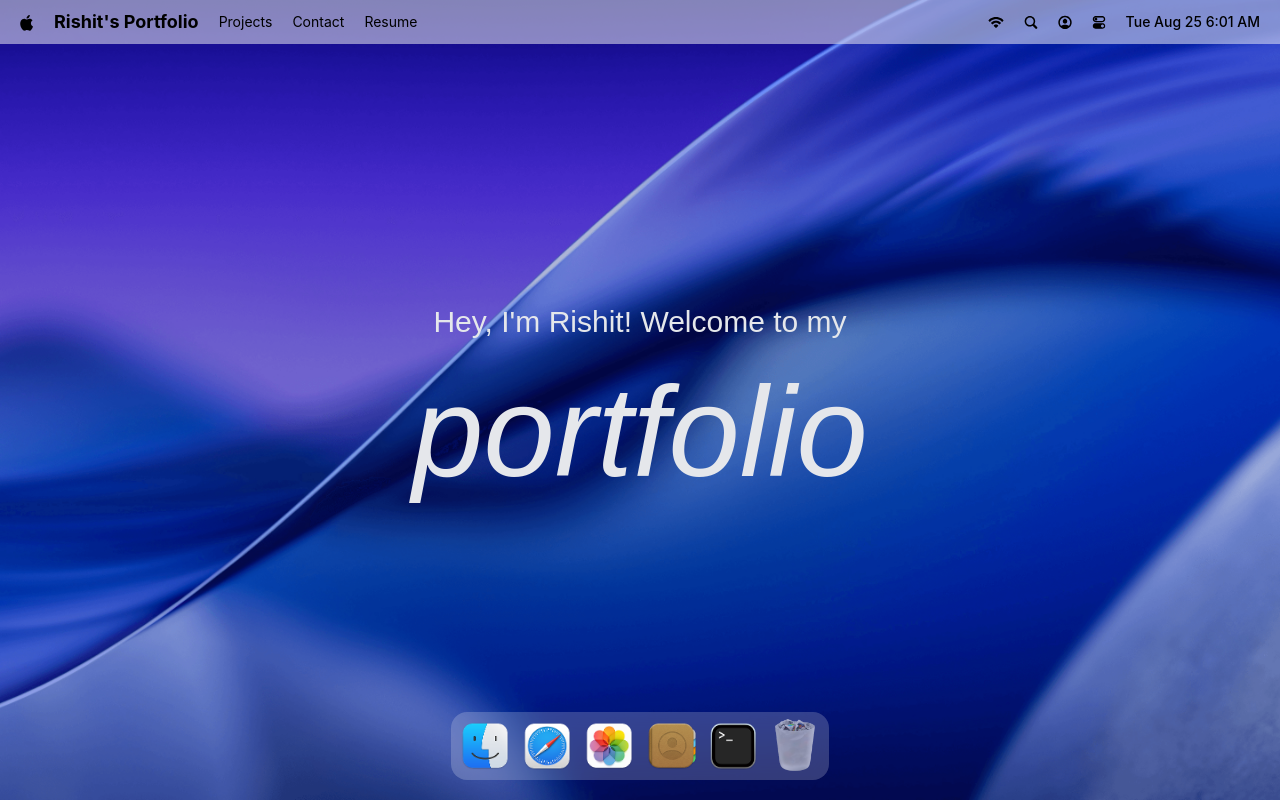
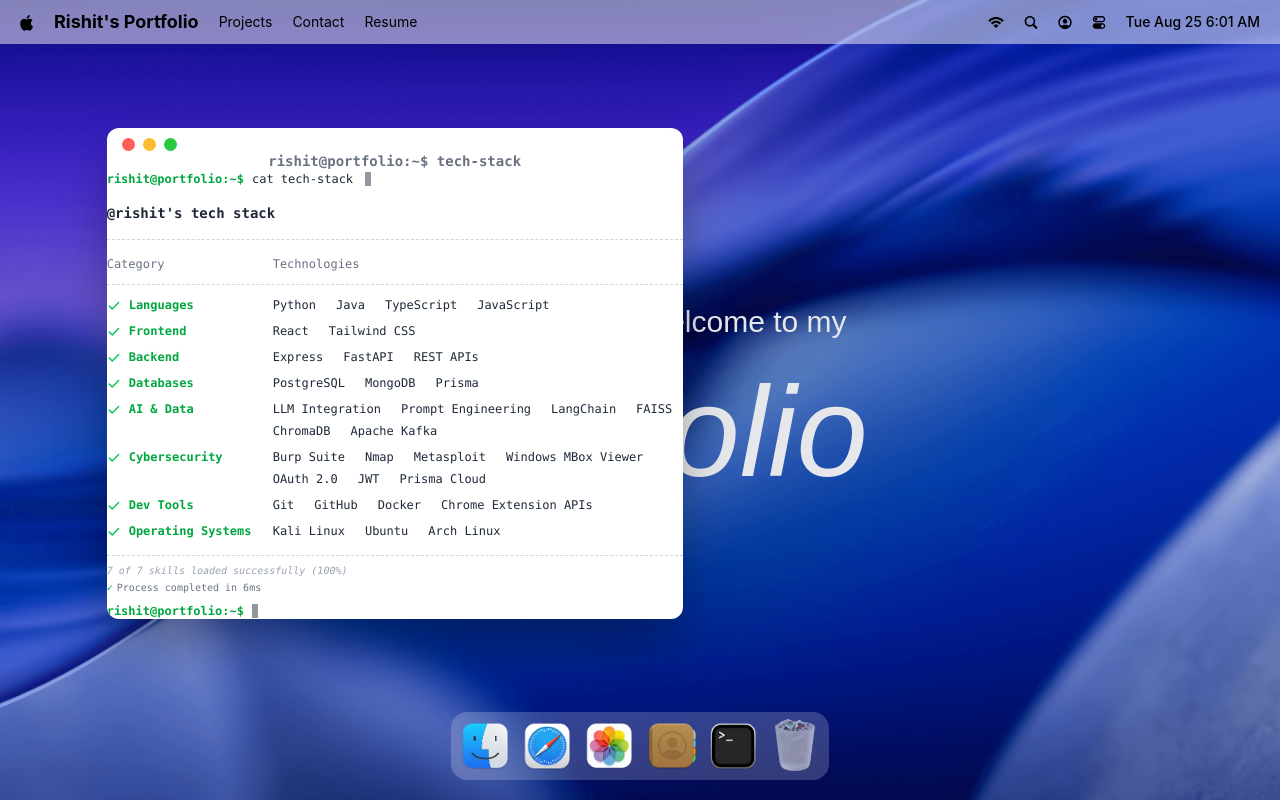
Before and after one commit to ghostreindeer09/portfolio, a React (Vite) app: page / in a window 1280 px wide. Both pictures are taken after a click on the button 733 px from the left and 746 px from the top of the page. Built offline with nearby package versions, Linux system fonts and the light colour scheme; a web font is replaced by a local one.

Commit message:
Implemented a HOC state and added the the first window - terminal

```diff
--- a/src/App.jsx
+++ b/src/App.jsx
@@ -1,12 +1,16 @@
 
 import { Dock,Navbar, Welcome } from "./components";
-
+import { Terminal } from "./windows";
+import gsap from "gsap";
+import { Draggable} from "gsap/Draggable";
+gsap.registerPlugin(Draggable);
 const App = () => {
   return (
     <main>
       <Navbar />
       <Welcome />
       <Dock />
+      <Terminal/>
     </main>
   );
 };
--- a/src/components/index.js
+++ b/src/components/index.js
@@ -1,4 +1,5 @@
 import Navbar from "./navbar.jsx";
 import Welcome from "./welcome.jsx";
 import Dock from "./Dock.jsx";
-export { Navbar, Welcome, Dock };
+import windowcontrols from "#windows/windowcontrols.jsx";
+export { Navbar, Welcome, Dock, windowcontrols };
--- a/src/constants/index.js
+++ b/src/constants/index.js
@@ -101,29 +101,52 @@
 
 const techStack = [
   {
-    category: "Frontend",
-    items: ["React.js", "Next.js", "TypeScript"],
+    category: "Languages",
+    items: ["Python", "Java", "TypeScript", "JavaScript"],
   },
   {
-    category: "Mobile",
-    items: ["React Native", "Expo"],
-  },
-  {
-    category: "Styling",
-    items: ["Tailwind CSS", "Sass", "CSS"],
+    category: "Frontend",
+    items: ["React", "Tailwind CSS"],
   },
   {
     category: "Backend",
-    items: ["Node.js", "Express", "NestJS", "Hono"],
+    items: ["Express", "FastAPI", "REST APIs"],
   },
   {
-    category: "Database",
-    items: ["MongoDB", "PostgreSQL"],
+    category: "Databases",
+    items: ["PostgreSQL", "MongoDB", "Prisma"],
+  },
+  {
+    category: "AI & Data",
+    items: [
+      "LLM Integration",
+      "Prompt Engineering",
+      "LangChain",
+      "FAISS",
+      "ChromaDB",
+      "Apache Kafka",
+    ],
+  },
+  {
+    category: "Cybersecurity",
+    items: [
+      "Burp Suite",
+      "Nmap",
+      "Metasploit",
+      "Windows MBox Viewer",
+      "OAuth 2.0",
+      "JWT",
+      "Prisma Cloud",
+    ],
   },
   {
     category: "Dev Tools",
-    items: ["Git", "GitHub", "Docker"],
+    items: ["Git", "GitHub", "Docker", "Chrome Extension APIs"],
   },
+  {
+  category: "Operating Systems",
+  items: ["Kali Linux", "Ubuntu", "Arch Linux"],
+},
 ];
 
 const socials = [
--- /dev/null
+++ b/src/hoc/WindowWrapper.jsx
@@ -0,0 +1,71 @@
+import { useGSAP } from "@gsap/react";
+import useWindowStore from "../stores/window";
+import { useRef } from "react";
+import { gsap } from "gsap";
+import { Draggable } from "gsap/Draggable";
+
+const WindowWrapper = (Component, windowKey) => {
+  const Wrapped = (props) => {
+    const { windows, focusWindow } = useWindowStore();
+    const windowState = windows[windowKey];
+
+    const ref = useRef(null);
+
+    const isOpen = windowState?.isOpen ?? false;
+    const zIndex = windowState?.zIndex ?? 0;
+
+    useGSAP(() => {
+      const el = ref.current;
+
+      if (!el) return;
+
+      if (isOpen) {
+        el.style.display = "block";
+
+        gsap.fromTo(
+          el,
+          {
+            scale: 0.8,
+            opacity: 0,
+            y: 40,
+          },
+          {
+            scale: 1,
+            opacity: 1,
+            y: 0,
+            duration: 0.2,
+            ease: "power3.out",
+          }
+        );
+      } else {
+        el.style.display = "none";
+      }
+    }, [isOpen]);
+    useGSAP(() =>{
+        const el = ref.current;
+        if(!el) return;
+       const [instance] = Draggable.create(el, {onPress: () => focusWindow(windowKey)})
+       return () => instance.kill()
+    },[])
+
+    return (
+      <section
+        ref={ref}
+        id={windowKey}
+        style={{ zIndex }}
+        className="absolute"
+        onMouseDown={() => focusWindow(windowKey)}
+      >
+        <Component {...props} />
+      </section>
+    );
+  };
+
+  Wrapped.displayName = `WindowWrapper(${
+    Component.displayName || Component.name || "Component"
+  })`;
+
+  return Wrapped;
+};
+
+export default WindowWrapper;
--- a/src/index.css
+++ b/src/index.css
@@ -98,26 +98,51 @@
     }
   }
 
-  #window-controls {
-    @apply flex gap-2;
+.window-header {
+  height: 38px;
+  display: flex;
+  align-items: center;
+  position: relative;
+}
 
-    .close {
-      @apply size-3.5 rounded-full bg-[#ff6157] cursor-pointer;
-    }
+#window-controls {
+  display: flex;
+  align-items: center;
+  gap: 8px;
 
-    .minimize {
-      @apply size-3.5 rounded-full bg-[#ffc030];
-    }
+  margin-left: 15px;
+  margin-top: 10px;
+}
 
-    .maximize {
-      @apply size-3.5 rounded-full bg-[#2acb42];
-    }
-  }
+#window-controls > div {
+  width: 13px;
+  height: 13px;
+  border-radius: 50%;
+  flex-shrink: 0;
+}
 
-  #window-header {
-    @apply flex items-center justify-between px-4 py-3 rounded-t-lg bg-gray-50 border-b border-gray-200 select-none text-sm text-gray-400;
-  }
+#window-controls .close {
+  background: #ff5f57;
+}
 
+#window-controls .minimize {
+  background: #febc2e;
+}
+
+#window-controls .maximize {
+  background: #28c840;
+}
+
+.window-title {
+  position: absolute;
+  left: 50%;
+  transform: translateX(-50%);
+}
+.terminal-body {
+  background: #1e1e1e;
+  color: white;
+  min-height: 400px;
+}
   #safari {
     @apply w-4xl absolute top-40 left-2/12 bg-white shadow-2xl drop-shadow-2xl rounded-xl overflow-hidden;
 
@@ -162,9 +187,8 @@
     }
   }
 
-  #terminal {
-    @apply w-xl absolute top-32 left-1/12 bg-white shadow-2xl drop-shadow-2xl rounded-xl overflow-hidden;
-
+ #terminal {
+  @apply w-xl h-fit absolute top-32 left-1/12 bg-white shadow-2xl drop-shadow-2xl rounded-xl overflow-hidden;
     h2 {
       @apply font-bold text-sm text-center w-full;
     }
--- /dev/null
+++ b/src/windows/Terminal.jsx
@@ -0,0 +1,106 @@
+import { Check } from "lucide-react";
+import WindowWrapper from "../hoc/WindowWrapper";
+import { techStack } from "../constants";
+import WindowControls from "./WindowControls";
+const Terminal = () => {
+  return (
+    <>
+      {/* Terminal Header */}
+      <div id="window-header">
+       <WindowControls target = "terminal"></WindowControls>
+
+        <h2 className="font-mono text-sm font-semibold text-gray-500">
+          rishit@portfolio:~$ tech-stack
+        </h2>
+      </div>
+
+      <div className="w-full font-mono text-xs text-gray-800">
+        {/* Terminal Prompt */}
+        <div className="mb-4 flex items-center gap-2">
+          <span className="font-semibold text-green-600">
+            rishit@portfolio:~$
+          </span>
+
+          <span>cat tech-stack</span>
+
+          <span className="ml-1 h-3.5 w-1.5 animate-pulse bg-gray-700" />
+        </div>
+
+        {/* Title */}
+        <div className="mb-4">
+          <div className="text-sm font-semibold">
+            @rishit's tech stack
+          </div>
+
+          <div className="mt-4 border-b border-dashed border-gray-300" />
+        </div>
+
+        {/* Column Header */}
+        <div className="mb-3 grid grid-cols-[150px_minmax(0,1fr)] gap-4 border-b border-dashed border-gray-300 pb-3 text-gray-500">
+          <div>Category</div>
+          <div>Technologies</div>
+        </div>
+
+        {/* Tech Stack */}
+        <div className="space-y-2.5">
+          {techStack.map((stack) => (
+            <div
+              key={stack.category}
+              className="grid grid-cols-[150px_minmax(0,1fr)] items-start gap-4"
+            >
+              {/* Category */}
+              <div className="flex items-start gap-2">
+                <Check
+                  size={14}
+                  strokeWidth={2.5}
+                  className="mt-0.5 shrink-0 text-green-500"
+                />
+
+                <span className="whitespace-nowrap font-semibold text-green-600">
+                  {stack.category}
+                </span>
+              </div>
+
+              {/* Technologies */}
+              <div className="flex min-w-0 flex-wrap gap-x-5 gap-y-1.5">
+                {stack.items.map((tech) => (
+                  <span
+                    key={tech}
+                    className="whitespace-nowrap"
+                  >
+                    {tech}
+                  </span>
+                ))}
+              </div>
+            </div>
+          ))}
+        </div>
+
+        {/* Footer */}
+        <div className="mt-4 border-t border-dashed border-gray-300 pt-2">
+          <div className="text-[10px] italic text-gray-400">
+            7 of 7 skills loaded successfully (100%)
+          </div>
+
+          <div className="mt-1 flex items-center gap-1 text-[10px] text-gray-500">
+            <span className="text-green-600">✓</span>
+            Process completed in 6ms
+          </div>
+        </div>
+
+        {/* Bottom Prompt */}
+        <div className="mt-2 flex items-center gap-2 text-xs">
+          <span className="font-semibold text-green-600">
+            rishit@portfolio:~$
+          </span>
+
+          <span className="h-3.5 w-1.5 animate-pulse bg-gray-700" />
+        </div>
+      </div>
+    </>
+  );
+};
+
+const TerminalWindow = WindowWrapper(Terminal, "terminal");
+
+export default TerminalWindow;
--- /dev/null
+++ b/src/windows/WindowControls.jsx
@@ -0,0 +1,18 @@
+import useWindowStore from "../stores/window";
+
+const WindowControls = ({ target }) => {
+  const { closeWindow } = useWindowStore();
+
+  return (
+    <div id="window-controls">
+      <div
+        className="close"
+        onClick={() => closeWindow(target)}
+      />
+      <div className="minimize" />
+      <div className="maximize" />
+    </div>
+  );
+};
+
+export default WindowControls;
--- /dev/null
+++ b/src/windows/index.js
@@ -0,0 +1,3 @@
+import Terminal from "./Terminal";
+
+export { default as Terminal } from "./Terminal";
```
